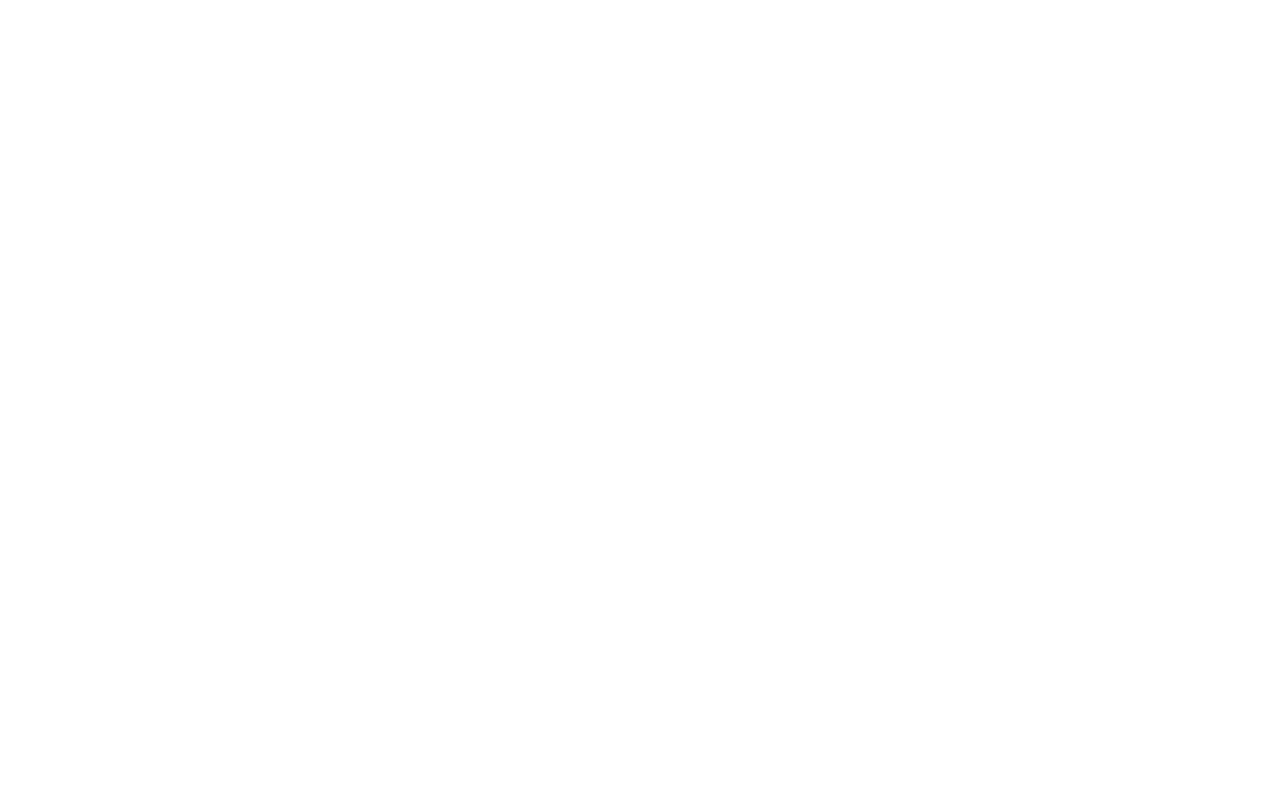
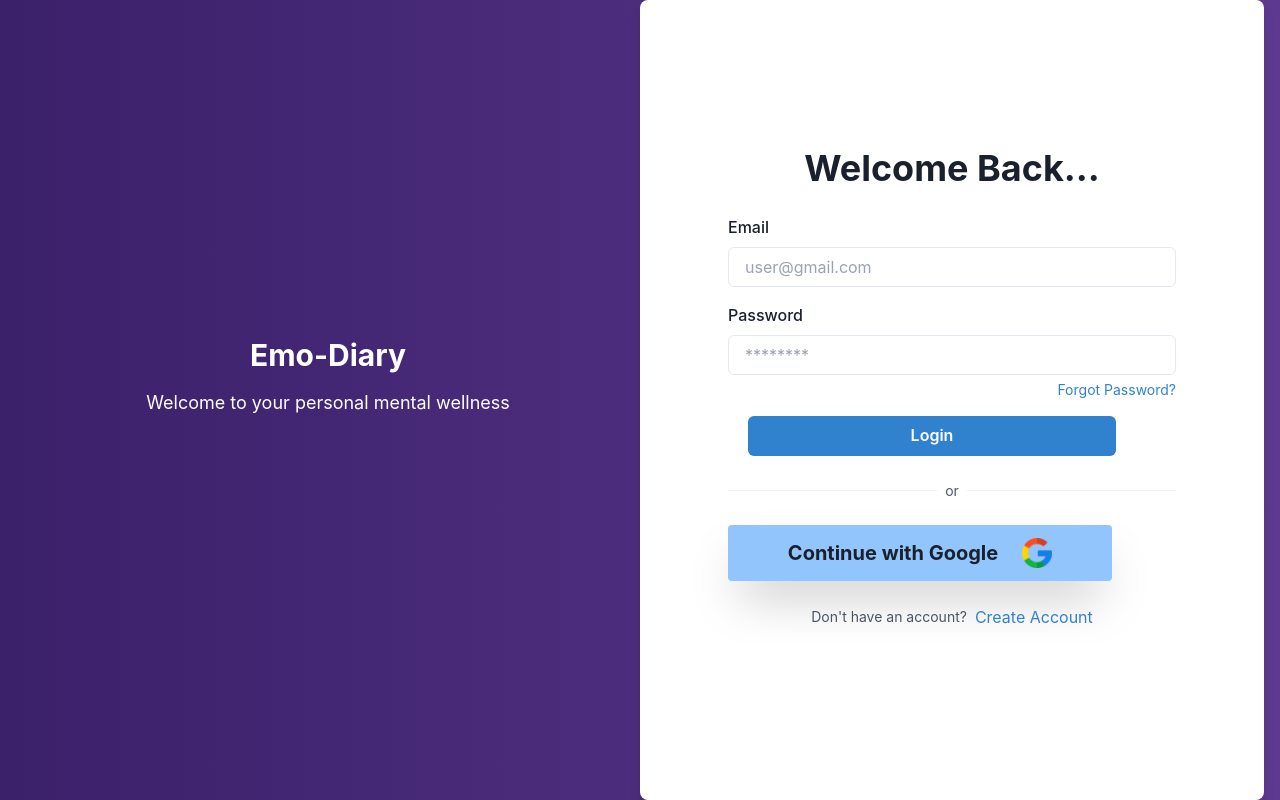
Before and after one commit to Venkateshbadarala/t-hub-hackathon, a React (Create React App) app in the folder frontend/: page /login in a window 1280 px wide. Before the commit this address had no page. Built offline with nearby package versions, Linux system fonts and the light colour scheme.

Commit message:
login and signup

```diff
--- a/frontend/package.json
+++ b/frontend/package.json
@@ -3,6 +3,11 @@
   "version": "0.1.0",
   "private": true,
   "dependencies": {
+    "@chakra-ui/react": "^2.8.2",
+    "@emotion/react": "^11.13.3",
+    "@emotion/styled": "^11.13.0",
+    "@mui/icons-material": "^6.1.1",
+    "@mui/material": "^6.1.1",
     "@testing-library/jest-dom": "^5.17.0",
     "@testing-library/react": "^13.4.0",
     "@testing-library/user-event": "^13.5.0",
--- a/frontend/src/App.jsx
+++ b/frontend/src/App.jsx
@@ -5,15 +5,14 @@
 import Login from './components/Forms/LoginForm';
 import ForgotPassword from './components/Forms/ForgotForm';
 import Dashboard from './components/Dashboard/Dashboard';
-import DiaryCard from './components/Dashboard/DiaryCard';
 
 
 const App = () => {
   return (
     <Router>
       <Routes>
-        <Route path="/register" element={<Register />} />
-        <Route path="/" element={<Login />} />
+        <Route path="/signup" element={<Register />} />
+        <Route path="/login" element={<Login />} />
         <Route path="/forgot" element={<ForgotPassword />} />
         <Route path="/dashboard" element={<Dashboard />} />
 
--- a/frontend/src/components/Forms/LoginForm.jsx
+++ b/frontend/src/components/Forms/LoginForm.jsx
@@ -3,16 +3,36 @@
 import { auth } from '../../firebase-config';
 import { signInWithEmailAndPassword } from 'firebase/auth';
 import { ToastContainer, toast } from 'react-toastify';
-import { useNavigate } from 'react-router-dom'; // Import useNavigate
+import { useNavigate, Link as RouterLink } from 'react-router-dom';
 import 'react-toastify/dist/ReactToastify.css';
 import LoginProvider from './LoginProvider';
+import {
+  Box,
+  Button,
+  FormControl,
+  FormLabel,
+  Input,
+  FormErrorMessage,
+  Heading,
+  VStack,
+  HStack,
+  Divider,
+  Text,
+  Link as ChakraLink,
+  Spinner,
+  Flex,
+} from '@chakra-ui/react';
 
 const LoginForm = () => {
   const [loading, setLoading] = useState(false);
-  const { register, handleSubmit, formState: { errors } } = useForm({
+  const {
+    register,
+    handleSubmit,
+    formState: { errors },
+  } = useForm({
     defaultValues: {
-      email: "",
-      password: "",
+      email: '',
+      password: '',
     },
   });
 
@@ -22,72 +42,150 @@
     try {
       setLoading(true);
       await signInWithEmailAndPassword(auth, data.email, data.password);
-      toast.success("Login successful");
+      toast.success('Login successful');
       navigate('/dashboard');
     } catch (error) {
-      toast.error("Login failed: " + error.message);
+      toast.error('Login failed: ' + error.message);
     } finally {
       setLoading(false);
     }
   };
 
   return (
-    <div className="flex flex-col items-center justify-center min-h-screen bg-gray-100">
-      <div className="bg-white p-8 rounded-lg shadow-lg w-full max-w-md">
-        <h2 className="text-3xl font-bold text-center mb-6">Login</h2>
-        <form onSubmit={handleSubmit(handleLogin)} className='flex flex-col gap-6'>
-          <div className="grid gap-1.5">
-            <label htmlFor="email" className='text-base font-semibold'>Email</label>
-            <input
+    <Box
+      display="flex"
+      minHeight="100vh"
+      bgGradient="linear(to-r, #3b206a, #5d3a90)"
+      px={4}
+    >
+      {/* Left Side: Illustration */}
+      <Flex
+        direction="column"
+        justifyContent="center"
+        alignItems="center"
+        width="50%"
+        bg="transparent"
+        color="white"
+      >
+        {/* Replace this Box with actual SVG illustrations */}
+        <Heading size="lg" mb={4}>
+          Emo-Diary
+        </Heading>
+        <Text fontSize="lg" mb={6}>
+          Welcome to your personal mental wellness
+        </Text>
+
+        <Box mt={6}>
+          <Text fontSize="md" textAlign="center">
+
+          </Text>
+        </Box>
+      </Flex>
+
+      {/* Right Side: Login Form */}
+      <Flex
+        alignItems="center"
+        justifyContent="center"
+        width="50%"
+        bg="white"
+        borderRadius="lg"
+        p={8}
+        shadow="lg"
+      >
+        <Box width="100%" maxW="md">
+          <Heading as="h2" size="xl" textAlign="center" mb={6}>
+            Welcome Back...
+          </Heading>
+          <form onSubmit={handleSubmit(handleLogin)}>
+            <VStack spacing={4}>
+              {/* Email Field */}
+              <FormControl isInvalid={errors.email}>
+                <FormLabel htmlFor="email">Email</FormLabel>
+                <Input
                   type="email"
                   id="email"
-              placeholder="Example@gmail.com"
-              {...register("email", {
-                required: "Email is required",
+                  placeholder="user@gmail.com"
+                  {...register('email', {
+                    required: 'Email is required',
                     pattern: {
-                  value: /^[A-Z0-9._%+-]+@[A-Z0-9.-]+\.[A-Z]{2,}$/i,
-                  message: "Invalid email address",
+                      value:
+                        /^[A-Z0-9._%+-]+@[A-Z0-9.-]+\.[A-Z]{2,}$/i,
+                      message: 'Invalid email address',
                     },
                   })}
-              className='h-12 px-3 border border-gray-300 rounded-lg w-full focus:outline-none focus:ring-2 focus:ring-blue-500 transition duration-200'
                 />
-            {errors.email && <p className="text-red-500">{errors.email.message}</p>}
-          </div>
-          <div className="grid gap-1.5">
-            <label htmlFor="password" className='text-base font-semibold'>Password</label>
-            <input
+                <FormErrorMessage>
+                  {errors.email && errors.email.message}
+                </FormErrorMessage>
+              </FormControl>
+
+              {/* Password Field */}
+              <FormControl isInvalid={errors.password}>
+                <FormLabel htmlFor="password">Password</FormLabel>
+                <Input
                   type="password"
                   id="password"
                   placeholder="********"
-              {...register("password", {
-                required: "Password is required",
+                  {...register('password', {
+                    required: 'Password is required',
                     minLength: {
                       value: 8,
-                  message: "Password must be at least 8 characters long",
+                      message: 'Password must be at least 8 characters long',
                     },
                   })}
-              className='h-12 px-3 border border-gray-300 rounded-lg w-full focus:outline-none focus:ring-2 focus:ring-blue-500 transition duration-200'
                 />
-            {errors.password && <p className="text-red-500">{errors.password.message}</p>}
-            <a href="/forgot" className="text-sm text-blue-600 hover:underline mt-1">Forgot Password?</a>
-          </div>
-          <button
-            type='submit'
-            className='w-full h-12 text-white bg-blue-600 rounded-lg hover:bg-blue-700 transition duration-300'
-            disabled={loading}
+                <FormErrorMessage>
+                  {errors.password && errors.password.message}
+                </FormErrorMessage>
+                <ChakraLink
+                  as={RouterLink}
+                  to="/forgot"
+                  color="blue.500"
+                  fontSize="sm"
+                  mt={1}
+                  textAlign="right"
+                  display="block"
                 >
-            {loading ? "Loading..." : "Login"}
-          </button>
+                  Forgot Password?
+                </ChakraLink>
+              </FormControl>
+
+              <Button
+                type="submit"
+                colorScheme="blue"
+                className='mr-10'
+                width="82%"
+                isDisabled={loading}
+                leftIcon={loading && <Spinner size="sm" />}
+              >
+                {loading ? 'Loading...' : 'Login'}
+              </Button>
+            </VStack>
           </form>
-        <div className="flex items-center justify-center mt-4">
-          <hr className="w-1/3" />
-          <span className="mx-4 text-gray-600">or</span>
-          <hr className="w-1/3" />
-        </div>
+
+          <HStack my={6} alignItems="center">
+            <Divider />
+            <Text fontSize="sm" color="gray.600">
+              or
+            </Text>
+            <Divider />
+          </HStack>
+
           <LoginProvider />
+
+          <HStack my={6} alignItems="center" justifyContent="center">
+            <Text fontSize="sm" color="gray.600">
+              Don't have an account?
+            </Text>
+            <ChakraLink as={RouterLink} to="/signup" color="blue.500">
+              Create Account
+            </ChakraLink>
+          </HStack>
+
           <ToastContainer />
-      </div>
-    </div>
+        </Box>
+      </Flex>
+    </Box>
   );
 };
 
--- a/frontend/src/components/Forms/RegisterForm.jsx
+++ b/frontend/src/components/Forms/RegisterForm.jsx
@@ -1,12 +1,21 @@
 import React, { useState } from 'react';
 import { useForm } from 'react-hook-form';
-import { useNavigate } from 'react-router-dom'; // Import useNavigate
+import { useNavigate,Link as RouterLink } from 'react-router-dom'; // Import useNavigate
 import { auth } from '../../firebase-config';
 import { createUserWithEmailAndPassword } from "firebase/auth";
 import { doc, setDoc } from "firebase/firestore";
 import { db } from '../../firebase-config';
 import { ToastContainer, toast } from 'react-toastify';
 import 'react-toastify/dist/ReactToastify.css';
+import {
+
+  HStack,
+
+  Text,
+  Link as ChakraLink,
+
+} from '@chakra-ui/react';
+
 
 const RegisterForm = () => {
   const [loading, setLoading] = useState(false);
@@ -48,23 +57,35 @@
   };
 
   return (
-    <div className="flex flex-col items-center justify-center min-h-screen bg-gray-100">
+    <div className="flex min-h-screen">
+      <div className="hidden md:flex flex-col justify-center items-center w-1/2 bg-gradient-to-br from-purple-700 to-indigo-500 text-white">
+        <h1 className="text-5xl font-bold mb-4">Emo-Diary</h1>
+        <p className="text-lg mb-6">Journal for mental wellness</p>
+        <div className="mt-6">
+          <p>Helping for mental wellness  </p>
+        </div>
+      </div>
+
+      <div className="flex flex-col justify-center items-center w-full md:w-1/2 bg-gray-100 px-6 py-10">
         <div className="bg-white p-8 rounded-lg shadow-lg w-full max-w-md">
           <h2 className="text-3xl font-bold text-center mb-6">Register</h2>
-        <form onSubmit={handleSubmit(handleRegister)} className='flex flex-col gap-5'>
+          <form onSubmit={handleSubmit(handleRegister)} className="flex flex-col gap-5">
+            {/* Username */}
             <div className="grid gap-1.5">
-            <label htmlFor="name" className='text-base font-semibold'>Username</label>
+              <label htmlFor="name" className="text-base font-semibold">Username</label>
               <input
                 type="text"
                 id="name"
                 placeholder="Enter your name"
                 {...register("name", { required: "Name is required" })}
-              className='h-12 px-3 border border-gray-300 rounded-lg w-full focus:outline-none focus:ring-2 focus:ring-blue-500'
+                className="h-12 px-3 border border-gray-300 rounded-lg w-full focus:outline-none focus:ring-2 focus:ring-blue-500"
               />
               {errors.name && <p className="text-red-500">{errors.name.message}</p>}
             </div>
+
+            {/* Email */}
             <div className="grid gap-1.5">
-            <label htmlFor="email" className='text-base font-semibold'>Email</label>
+              <label htmlFor="email" className="text-base font-semibold">Email</label>
               <input
                 type="email"
                 id="email"
@@ -76,12 +97,13 @@
                     message: "Invalid email address",
                   },
                 })}
-              className='h-12 px-3 border border-gray-300 rounded-lg w-full focus:outline-none focus:ring-2 focus:ring-blue-500'
+                className="h-12 px-3 border border-gray-300 rounded-lg w-full focus:outline-none focus:ring-2 focus:ring-blue-500"
               />
               {errors.email && <p className="text-red-500">{errors.email.message}</p>}
             </div>
+
             <div className="grid gap-1.5">
-            <label htmlFor="password" className='text-base font-semibold'>Password</label>
+              <label htmlFor="password" className="text-base font-semibold">Password</label>
               <input
                 type="password"
                 id="password"
@@ -93,10 +115,11 @@
                     message: "Password must be at least 8 characters long",
                   },
                 })}
-              className='h-12 px-3 border border-gray-300 rounded-lg w-full focus:outline-none focus:ring-2 focus:ring-blue-500'
+                className="h-12 px-3 border border-gray-300 rounded-lg w-full focus:outline-none focus:ring-2 focus:ring-blue-500"
               />
               {errors.password && <p className="text-red-500">{errors.password.message}</p>}
             </div>
+
             <button
               type="submit"
               className="w-full h-12 text-white bg-blue-600 rounded-lg hover:bg-blue-700 transition-all"
@@ -104,8 +127,19 @@
             >
               {loading ? 'Loading...' : 'Register'}
             </button>
+            <HStack my={6} alignItems="center" justifyContent="center">
+            <Text fontSize="sm" color="gray.600">
+              Already have an account?
+            </Text>
+            <ChakraLink as={RouterLink} to="/login" color="blue.500">
+            Login
+            </ChakraLink>
+          </HStack>
+
           </form>
           <ToastContainer />
+        </div>
+
       </div>
     </div>
   );
--- a/frontend/src/index.jsx
+++ b/frontend/src/index.jsx
@@ -2,10 +2,13 @@
 import ReactDOM from 'react-dom/client';
 import './index.css';
 import App from './App';
+import { ChakraProvider } from '@chakra-ui/react';
 
 const root = ReactDOM.createRoot(document.getElementById('root'));
 root.render(
   <React.StrictMode>
+    <ChakraProvider>
     <App />
+    </ChakraProvider>
   </React.StrictMode>
 );
```
Also changed, not shown: 1 other file (tests, documents, lock files or other folders). Lines whose indentation alone changed are shown as unchanged.
